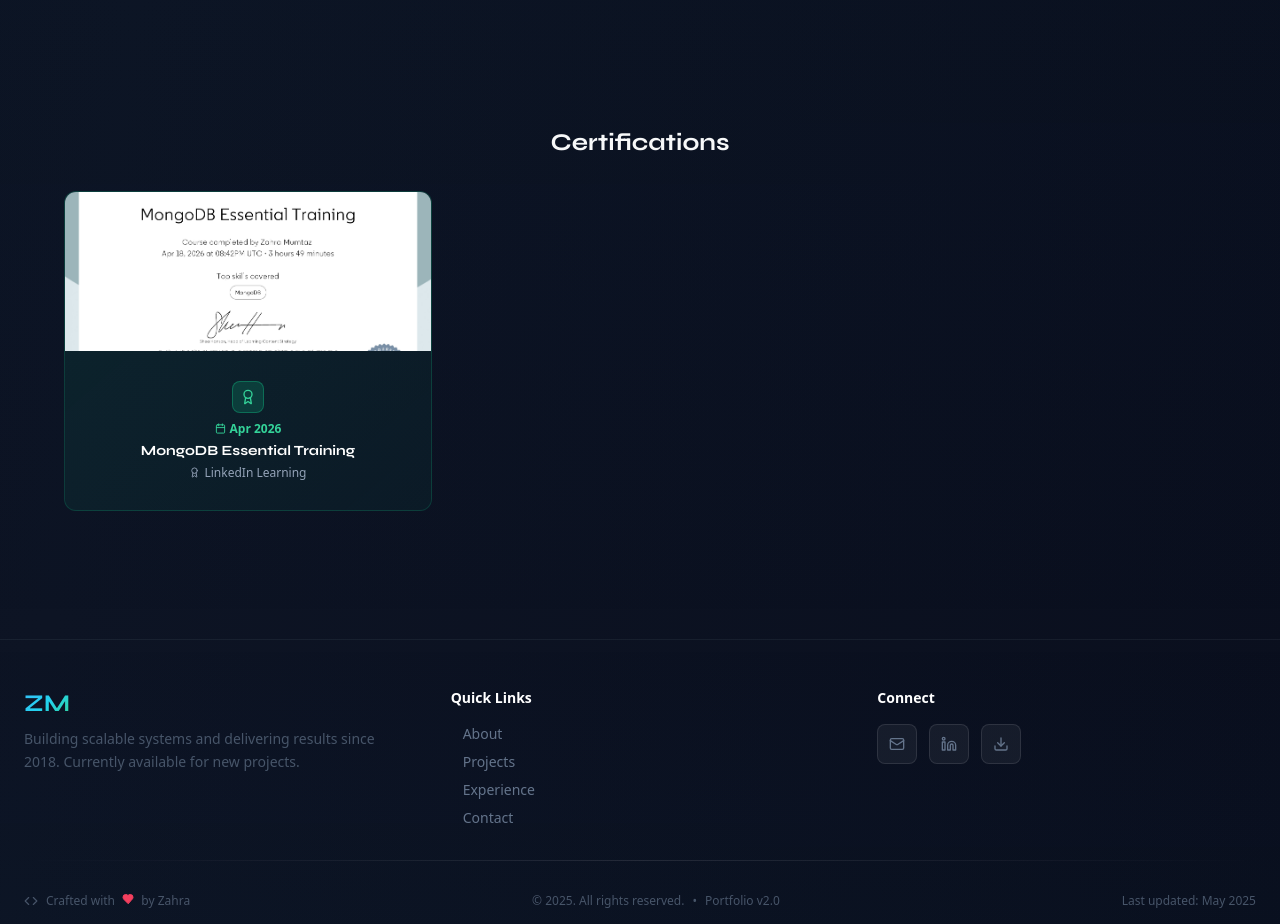
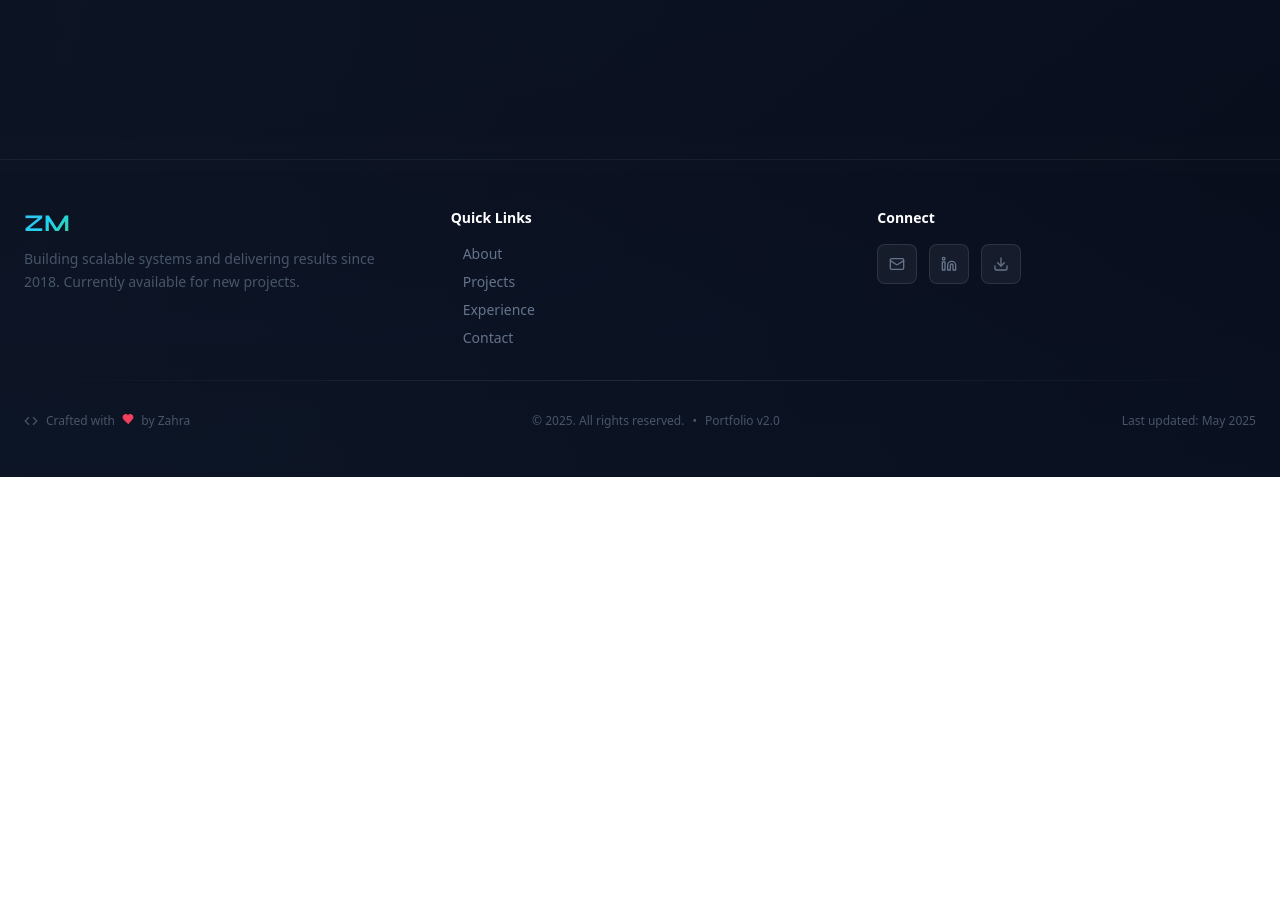
Before and after one commit to ZahraMumtaz/my-portfolio, a React (Vite) app: page / in a window 1280 px wide. Shown: the part 8020-8944 px from the top of the page. After the commit the page ends 8497 px from the top, so only its background shows below. Built offline with nearby package versions, Linux system fonts and the light colour scheme.

Commit message:
Updated Contact.tsx

```diff
--- a/src/components/Contact.tsx
+++ b/src/components/Contact.tsx
@@ -1,5 +1,5 @@
 import { useState } from 'react';
-import { Mail, Linkedin, Phone, Send, CircleCheck as CheckCircle2, MessageSquare, Award, Calendar } from 'lucide-react';
+import { Mail, Linkedin, Phone, Send, CircleCheck as CheckCircle2, MessageSquare, Globe } from 'lucide-react';
 
 export default function Contact() {
   const [form, setForm] = useState({ name: '', email: '', message: '' });
@@ -189,60 +189,6 @@
             </div>
           </div>
         </div>
-
-        {/* Certifications Section */}
-        <div className="mt-24">
-          <h3 className="font-display text-2xl font-bold text-white mb-8 text-center">Certifications</h3>
-          <div className="grid md:grid-cols-2 lg:grid-cols-3 gap-6 max-w-6xl mx-auto">
-            {/* Certification Card */}
-            <div
-              className="group bg-gradient-to-br from-emerald-500/10 to-emerald-500/5 border border-emerald-500/20 rounded-xl card-hover relative overflow-hidden animate-fade-up h-80"
-              style={{ animationDelay: '0.2s' }}
-            >
-              {/* Background glow */}
-              <div className="absolute -inset-20 bg-emerald-500/20 opacity-0 group-hover:opacity-10 blur-3xl transition-opacity duration-500" />
-
-              {/* Top accent line */}
-              <div className="absolute top-0 left-0 right-0 h-px bg-gradient-to-r from-transparent via-emerald-400 to-transparent opacity-30 group-hover:opacity-60 transition-opacity" />
-
-              <div className="relative w-full h-full flex flex-col">
-                {/* Certificate Image - Top Half */}
-                <button
-                  onClick={() => window.open('/certificate_3160703.jpg', '_blank')}
-                  className="w-full h-1/2 overflow-hidden relative bg-slate-900/50 cursor-pointer"
-                >
-                  <img
-                    src="/certificate_3160703.jpg"
-                    alt="MongoDB Certificate"
-                    className="image-zoom w-full h-full object-cover transition-transform duration-500 ease-out"
-                  />
-                </button>
-
-                {/* Details - Bottom Half */}
-                <div className="w-full h-1/2 p-4 flex flex-col justify-center text-center">
-                  <div className="w-8 h-8 rounded-lg bg-emerald-500/20 border border-emerald-500/40 flex items-center justify-center mb-2 group-hover:bg-emerald-500/30 transition-all duration-300 mx-auto">
-                    <Award size={16} className="text-emerald-400" />
-                  </div>
-
-                  <div className="flex items-center justify-center gap-1 text-emerald-400 text-xs font-bold mb-1">
-                    <Calendar size={11} />
-                    Apr 2026
-                  </div>
-                  <h3 className="font-display text-sm font-bold text-white group-hover:gradient-text transition-all mb-1 line-clamp-2">
-                    MongoDB Essential Training
-                  </h3>
-                  <div className="flex items-center justify-center gap-1 text-slate-400 text-xs">
-                    <Award size={11} />
-                    LinkedIn Learning
-                  </div>
-                </div>
-              </div>
-
-              {/* Bottom accent */}
-              <div className="absolute bottom-0 left-0 right-0 h-px bg-gradient-to-r from-transparent via-emerald-400/50 to-transparent opacity-0 group-hover:opacity-100 transition-opacity duration-500" />
-            </div>
-          </div>
-        </div>
       </div>
     </section>
   );
```
